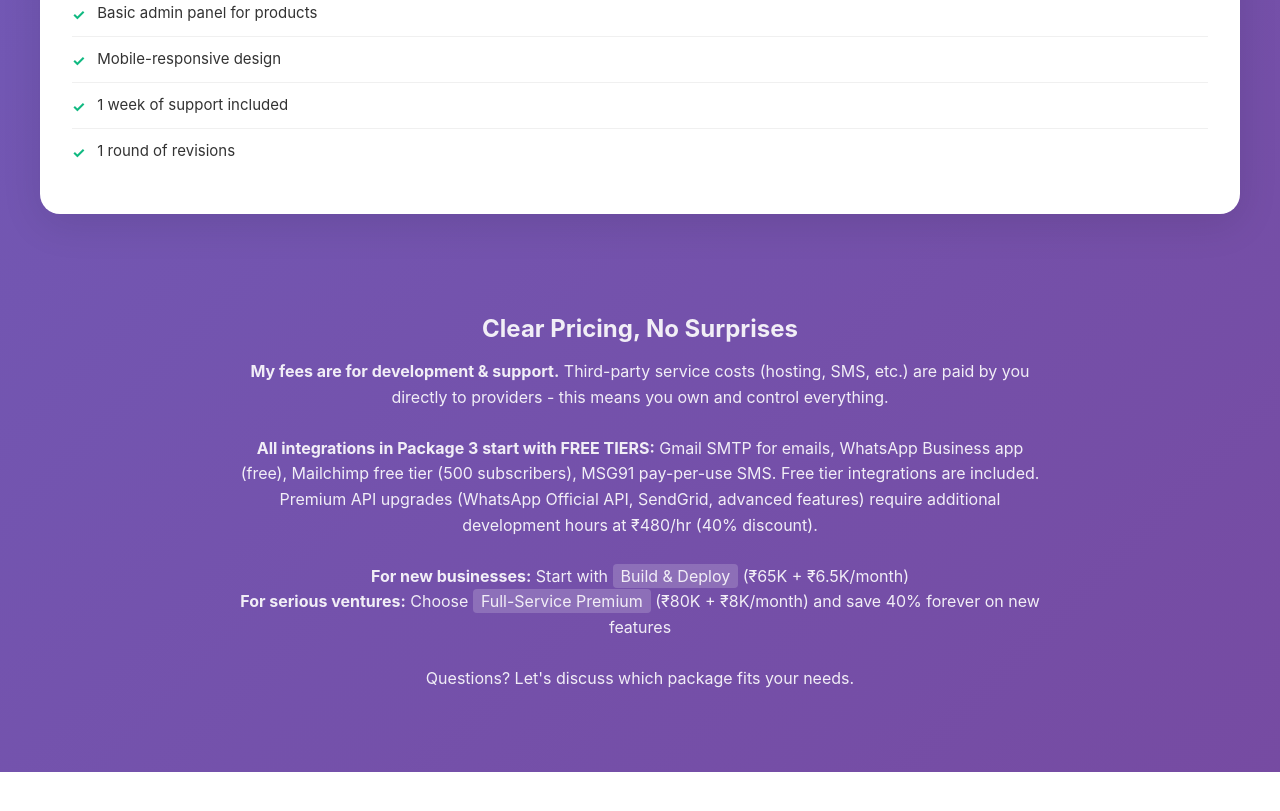
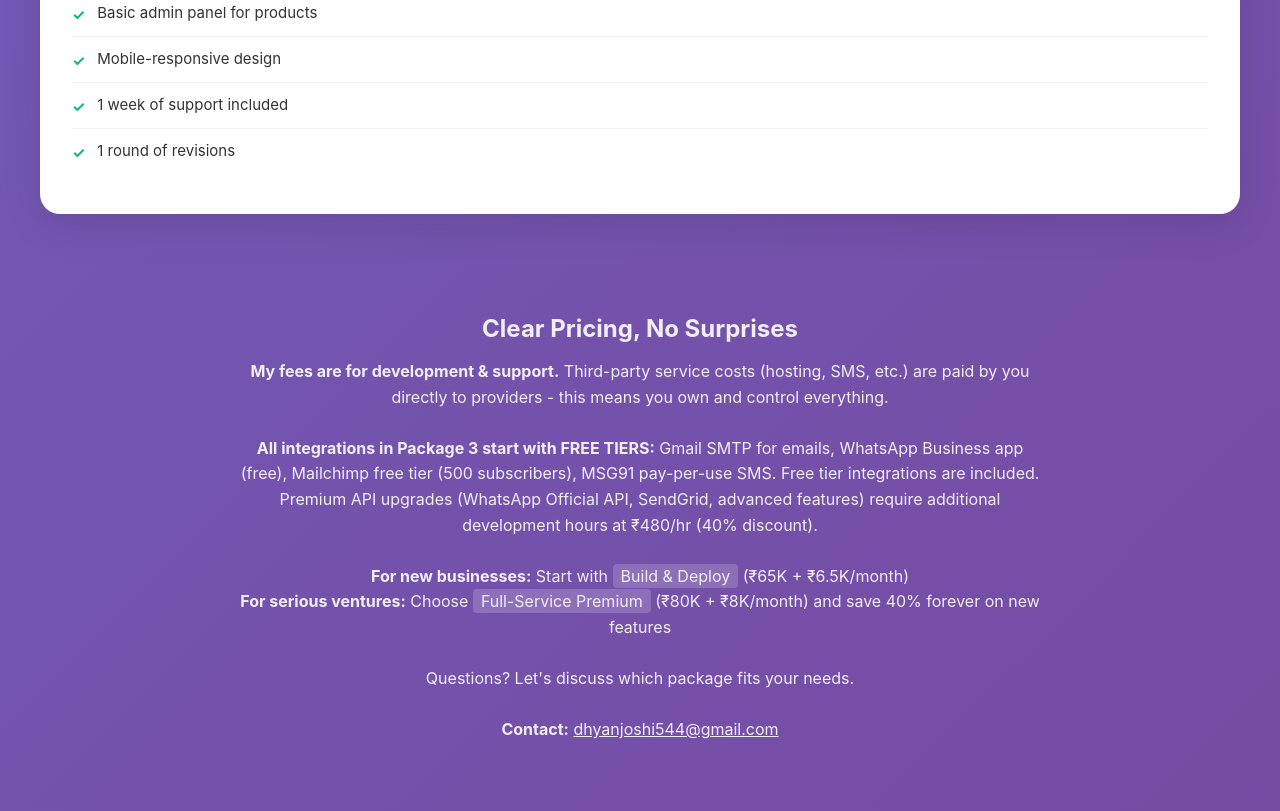
Before and after one commit to DhyanJoshi121/dhyanjoshi121.github.io, a plain HTML site: page index.html in a window 1280 px wide. Shown: the part 6303-7114 px from the top of the page. Before the commit the page ends 7075 px from the top, so only its background shows below. Drawn offline with Linux system fonts and the light colour scheme.

Commit message:
info: contact added

```diff
--- a/index.html
+++ b/index.html
@@ -1384,7 +1384,8 @@
                 <strong>All integrations in Package 3 start with FREE TIERS:</strong> Gmail SMTP for emails, WhatsApp Business app (free), Mailchimp free tier (500 subscribers), MSG91 pay-per-use SMS. Free tier integrations are included. Premium API upgrades (WhatsApp Official API, SendGrid, advanced features) require additional development hours at ₹480/hr (40% discount).<br><br>
                 <strong>For new businesses:</strong> Start with <span class="highlight">Build & Deploy</span> (₹65K + ₹6.5K/month)<br>
                 <strong>For serious ventures:</strong> Choose <span class="highlight">Full-Service Premium</span> (₹80K + ₹8K/month) and save 40% forever on new features<br><br>
-                Questions? Let's discuss which package fits your needs.
+                Questions? Let's discuss which package fits your needs.<br><br>
+                <strong>Contact:</strong> <a href="mailto:dhyanjoshi544@gmail.com" style="color: white; text-decoration: underline;">dhyanjoshi544@gmail.com</a>
             </p>
         </div>
     </div>
```
